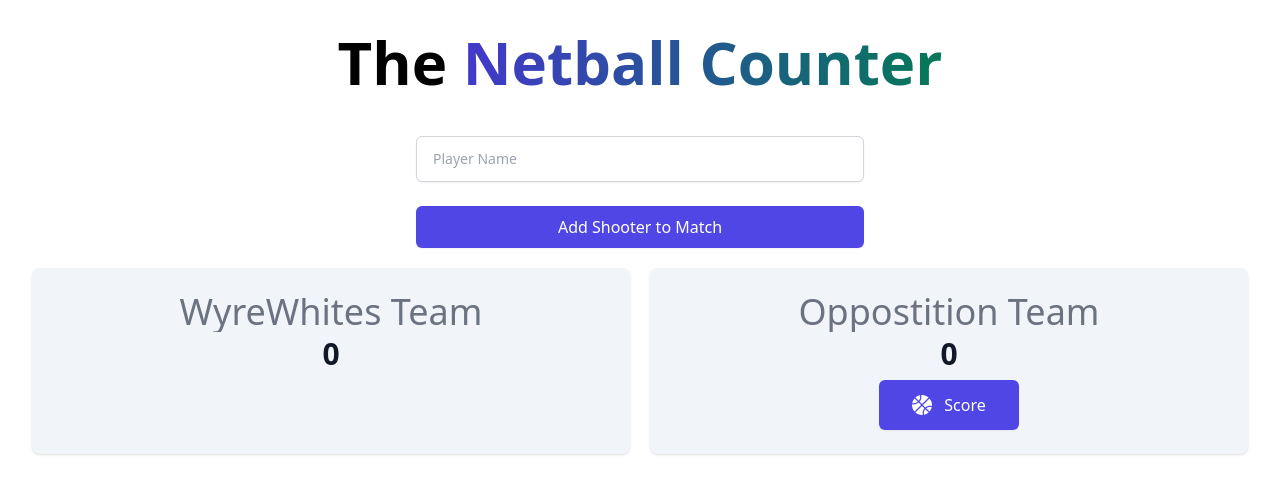
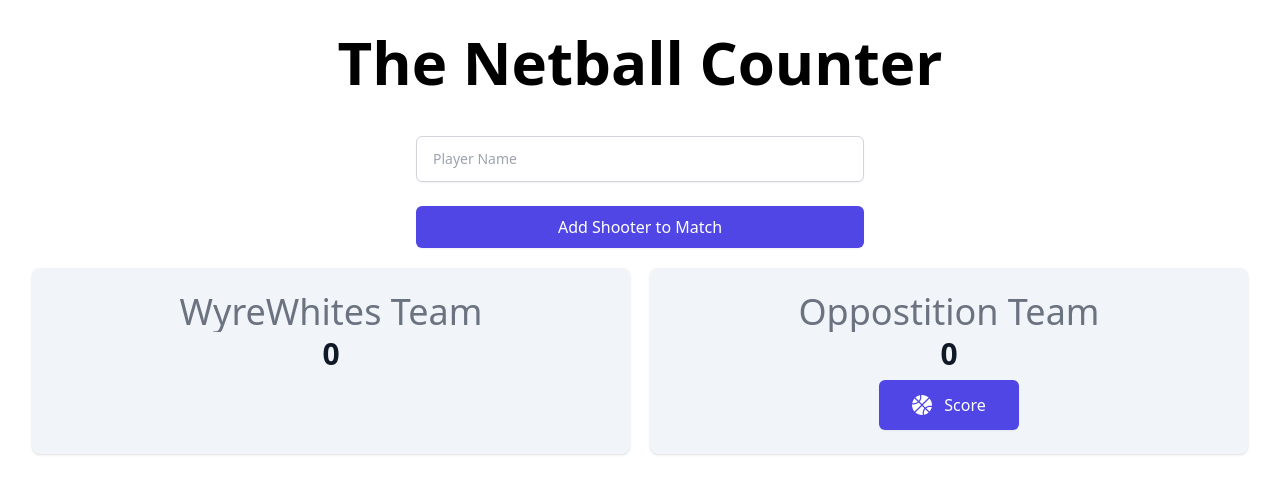
Before and after one commit to tuppers360/netball-counter, a Next.js app: page /match in a window 1280 px wide. Shown: the top 494 px of the page. Built offline with nearby package versions, Linux system fonts and the light colour scheme.

Commit message:
remove unused import and add next/link

```diff
--- a/pages/match.tsx
+++ b/pages/match.tsx
@@ -1,12 +1,12 @@
 import * as yup from 'yup';
-
-import { ChangeEvent, ReactEventHandler, useState } from 'react';
 
 import Counter from './components/counter';
 import { ExclamationCircleIcon } from '@heroicons/react/solid';
+import Link from 'next/link';
 import MatchScoreCard from './components/matchscorecard';
 import { NextPage } from 'next';
 import { useForm } from 'react-hook-form';
+import { useState } from 'react';
 import { yupResolver } from '@hookform/resolvers/yup';
 
 const schema = yup.object({
@@ -110,12 +110,12 @@ const Match: NextPage = () => {
       <div className="max-w-7xl mx-auto px-4 sm:px-6 lg:px-8 text-center">
         <h1 className="text-6xl font-extrabold">
           The&nbsp;
-          <a
+          <Link
             className="text-transparent bg-clip-text bg-gradient-to-r from-indigo-700 to-emerald-700"
-            href="https://nextjs.org"
+            href="/"
           >
             Netball Counter
-          </a>
+          </Link>
         </h1>
         <div className="mt-10">
           <form onSubmit={handleSubmit(handleOnSubmit)} noValidate>
```
